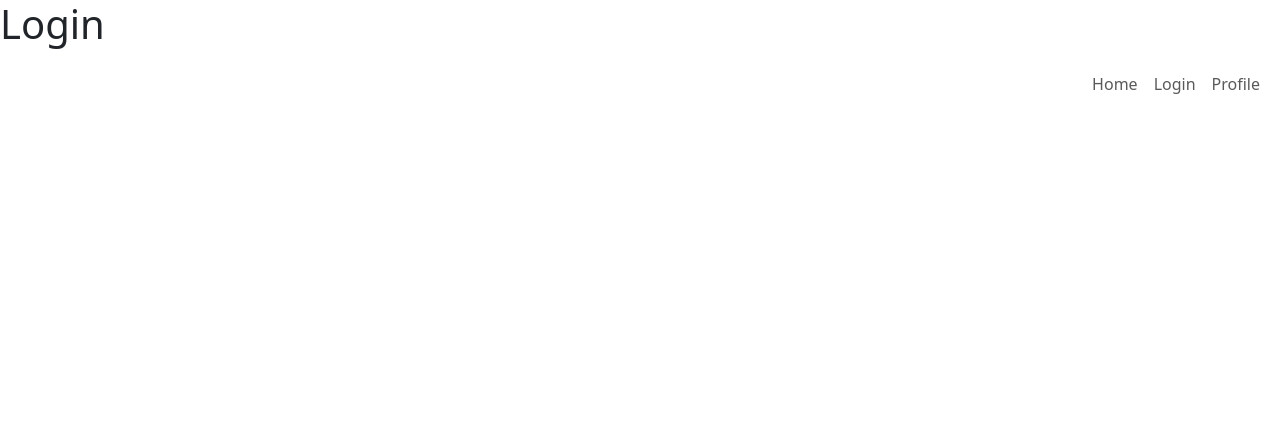
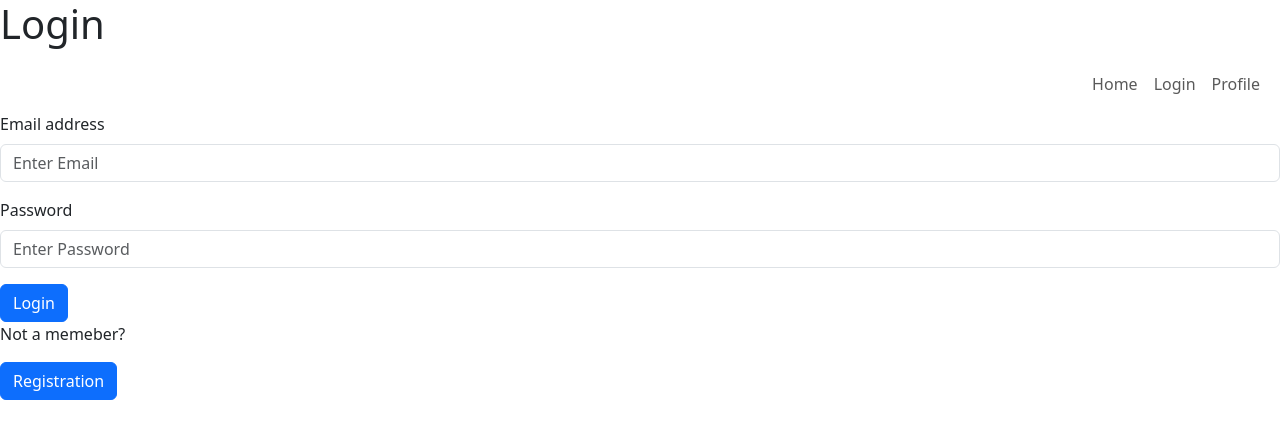
Before and after one commit to yeonkyung-ha/CSChatWeb, a React (Vite) app: page /Login in a window 1280 px wide. Shown: the top 438 px of the page. Built offline with nearby package versions, Linux system fonts and the light colour scheme.

Commit message:
Build Basic Structures on Login page

```diff
--- a/src/components/Login.jsx
+++ b/src/components/Login.jsx
@@ -4,9 +4,13 @@ import Container from "react-bootstrap/Container";
 import Nav from "react-bootstrap/Nav";
 import Navbar from "react-bootstrap/Navbar";
 import Offcanvas from "react-bootstrap/Offcanvas";
+import Button from "react-bootstrap/Button";
+import Form from "react-bootstrap/Form";
 
 function Login() {
   const [changeMenuButton, setChangeMenuButton] = useState(false);
+  const [email, setEmail] = useState("");
+  const [password, setPassword] = useState("");
 
   return (
     <div>
@@ -41,6 +45,29 @@ function Login() {
           </Navbar.Offcanvas>
         </Container>
       </Navbar>
+      <div id="contentsLogin">
+        <Form id="logInBox">
+          <Form.Group className="mb-3" id="login_item">
+            <Form.Label>Email address</Form.Label>
+            <Form.Control type="email" placeholder="Enter Email" />
+          </Form.Group>
+          <Form.Group className="mb-3" id="login_item">
+            <Form.Label>Password</Form.Label>
+            <Form.Control type="password" placeholder="Enter Password" />
+          </Form.Group>
+          <Button type="submit" id="loginButton">
+            Login
+          </Button>
+          <div id="tryRegistration">
+            <p id="tryRegistrationMessage">Not a memeber?</p>
+            <Button id="registrationButton">
+              <Link to="/Registration" className="nav-link">
+                Registration
+              </Link>
+            </Button>
+          </div>
+        </Form>
+      </div>
     </div>
   );
 }
```
